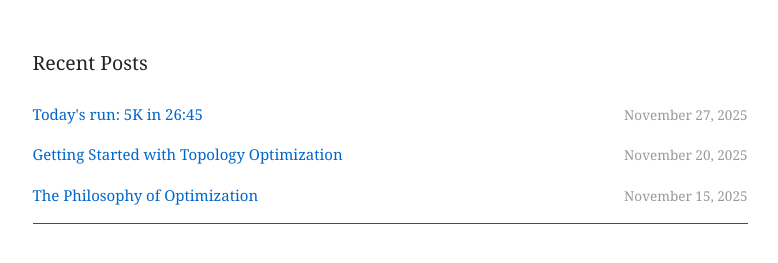
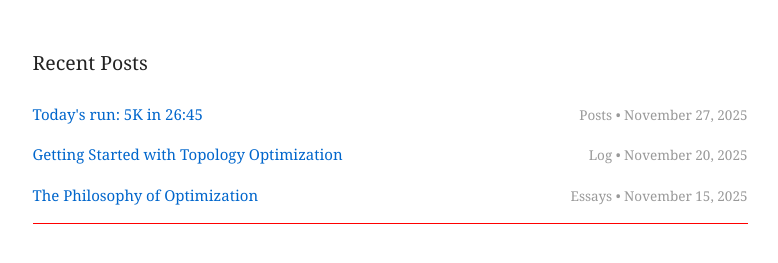
Before and after one commit to HJahanshiri/Hjahanshiri.github.io, a Jekyll site: the page built from index.html, in a window 1280 px wide. Shown: the part 328-591 px from the top of the page, without its empty margins (250-1028 px from the left). Built offline with Jekyll 4.4.1, drawn with Linux system fonts in a browser that asks for light colours.

Commit message:
Update index.html

```diff
--- a/index.html
+++ b/index.html
@@ -16,7 +16,9 @@ title: Home
 {% for post in all_posts limit:3 %}
     <li class="article-item">
         <a href="{{ post.url }}" class="article-link">{{ post.title }}</a>
-        <span class="article-meta">{{ post.date | date: "%B %d, %Y" }}</span>
+
+        <span class="article-meta"> {{ post.collection | capitalize }} • {{ post.date | date: "%B %d, %Y" }}</span>
+
     </li>
 {% endfor %}
 </ul>
```
